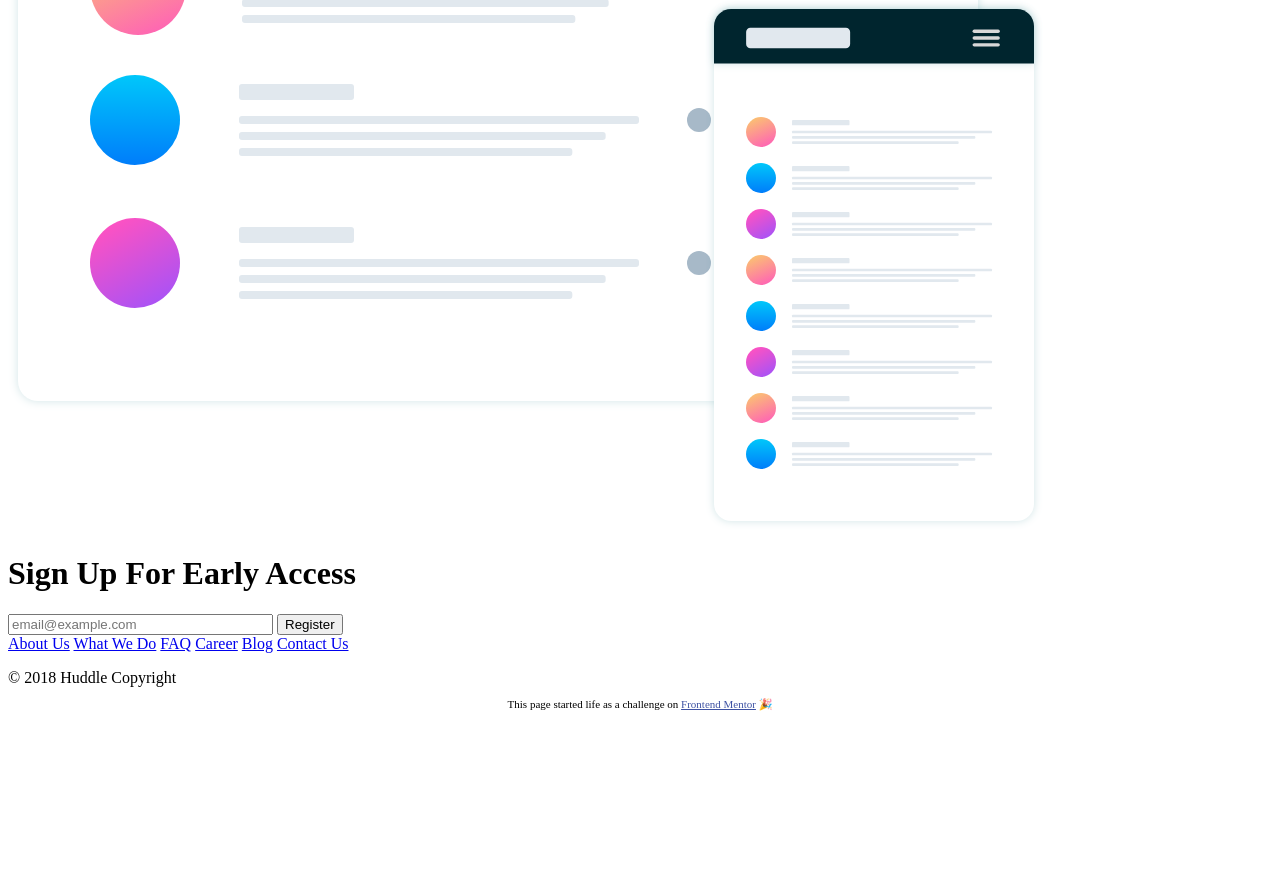
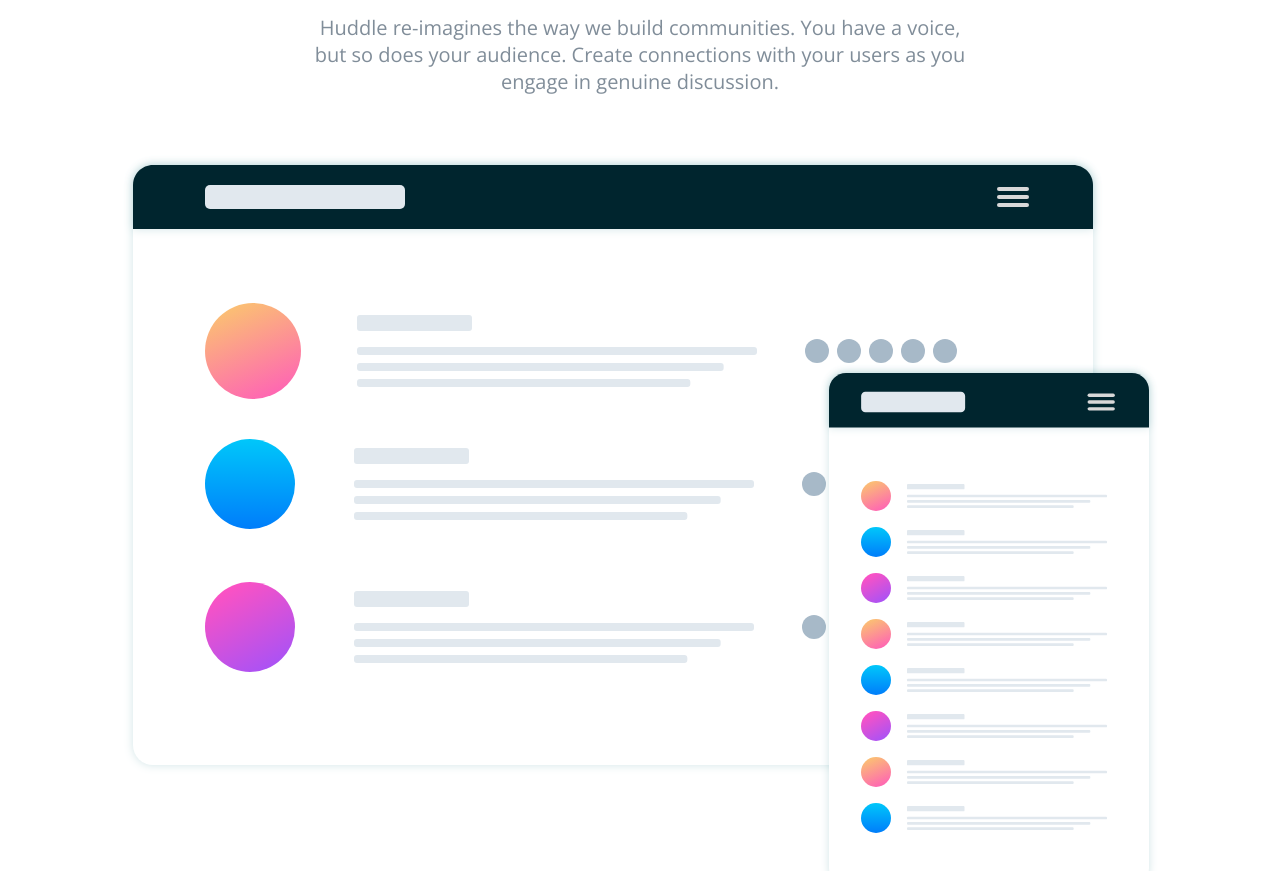
Before and after one commit to DomGonzalesIII/FrontendMentor-Single-Column-Landing-Page, a plain HTML site: page index.html in a window 1280 px wide. Shown: the part 370-1241 px from the top of the page. Before the commit the page ends 1092 px from the top, so only its background shows below. Drawn offline with nearby package versions, Linux system fonts and the light colour scheme.

Commit message:
Two-Thirds Done
Just the footer left to style and final touches to be made and the project will be completed out to desktop.

```diff
--- a/css/styles.css
+++ b/css/styles.css
@@ -6,15 +6,37 @@ a {
 }
 
 body {
-
+  font-family: 'Open Sans', sans-serif;
+  font-weight: 400;
+  height: 100%;
+  margin: 0;
+  width: 100%;
 }
 
 h1 {
-
+  color: #00252e;
+  font-family: 'Poppins', sans-serif;
+  font-weight: bolder;
+  font-size: 2.5rem;
+  text-align: center;
 }
 
+
 p {
+  color: #808d99;
+  font-size: 1.25rem;
+  padding: 0 310px;
+  text-align: center;
+}
 
+footer {
+  background-color: #00252e;
+}
+
+form {
+  display: block;
+  margin-left: auto;
+  margin-right: auto;
 }
 
 /************************ CLASS SELECTORS ************************/
@@ -25,18 +47,71 @@ p {
 }
 
 .attribution a {
-  color: hsl(228, 45%, 44%);
+  color: #3e52a3;
+  /*color: hsl(228, 45%, 44%);*/
 }
 
-.btn {
+.butn {
+  background: #ff52bf;
+  background-image: -webkit-linear-gradient(top, #ff52bf, #d649a2);
+  background-image: -moz-linear-gradient(top, #ff52bf, #d649a2);
+  background-image: -ms-linear-gradient(top, #ff52bf, #d649a2);
+  background-image: -o-linear-gradient(top, #ff52bf, #d649a2);
+  background-image: -webkit-gradient(to bottom, #ff52bf, #d649a2);
+  border: none;
+  -webkit-border-radius: 10;
+  -moz-border-radius: 10;
+  border-radius: 10px;
+  -webkit-box-shadow: 2px 2px 3px #808d99;
+  -moz-box-shadow: 2px 2px 3px #808d99;
+  box-shadow: 2px 2px 3px #808d99;
+  color: #ffffff;
+  font-family: 'Open Sans', sans-serif;
+  font-weight: 400;
+  font-size: 1.25rem;
+  padding: 20px 85px 20px 85px;
+  text-decoration: none;
+}
+
+.butn:hover {
+  background: #ff94d8;
+  text-decoration: none;
+}
+
+.call-to-action {
+  margin-bottom: 225px;
+}
+
+.copyright {
 
 }
 
-.call-to-action {
-
+.email-capture {
+  padding-left: 260px;
 }
 
-.copyright {
+.email-entry {
+  border-color: #808d99;
+  border-radius: 10px;
+  border-style: solid;
+  font-family: 'Open Sans', sans-serif;
+  font-size: 1.25rem;
+  font-weight: 400;
+  margin: 30px 30px 0 auto;
+  padding: 20px 135px 20px 20px;
+}
+
+.header {
+  text-align: center;
+}
+
+.logo {
+  margin: 60px auto 170px 70px;
+}
+
+.screen-mockup {
+  display: block;
+  margin: 60px auto 210px auto;
 
 }
 
```
